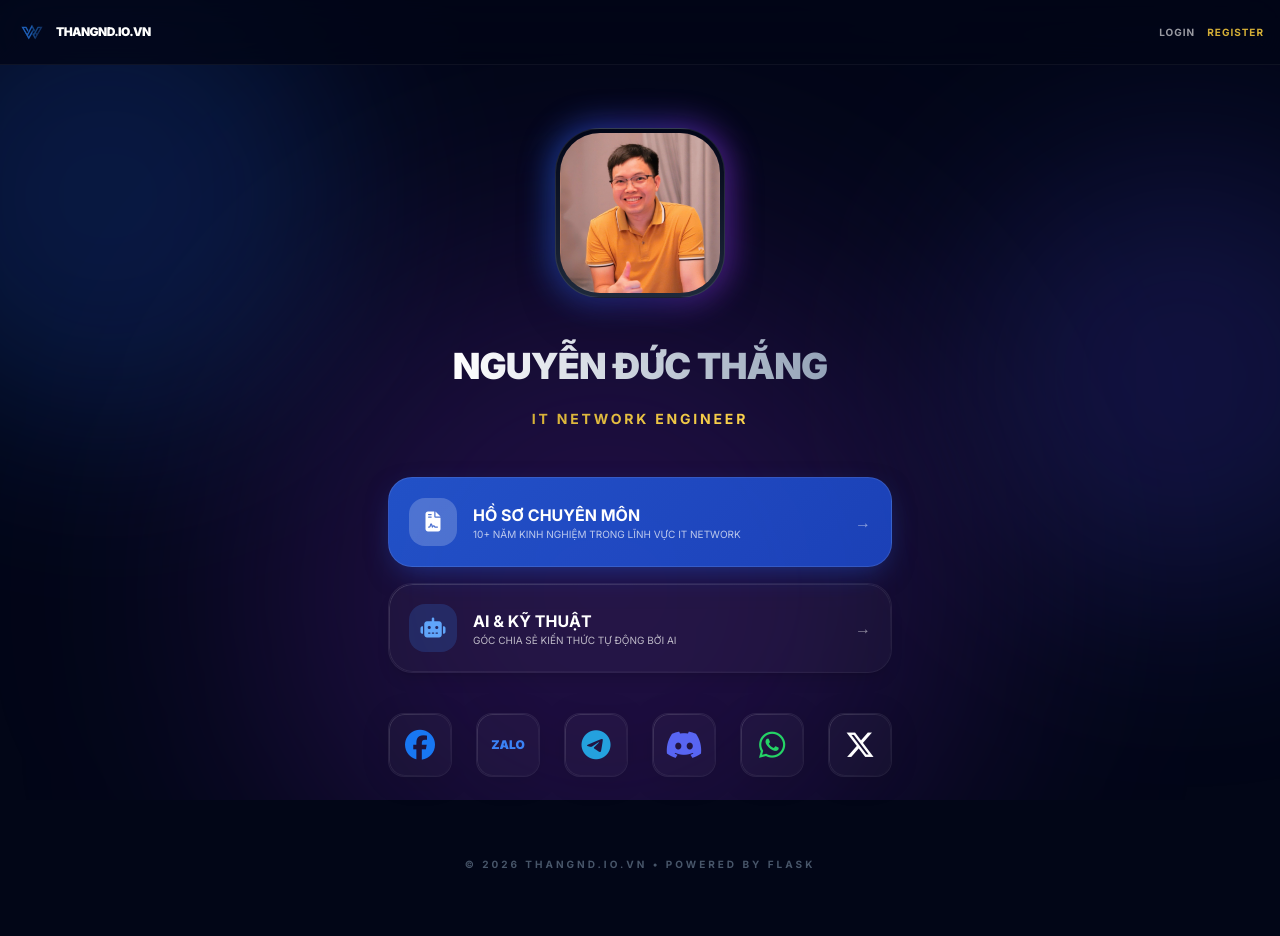
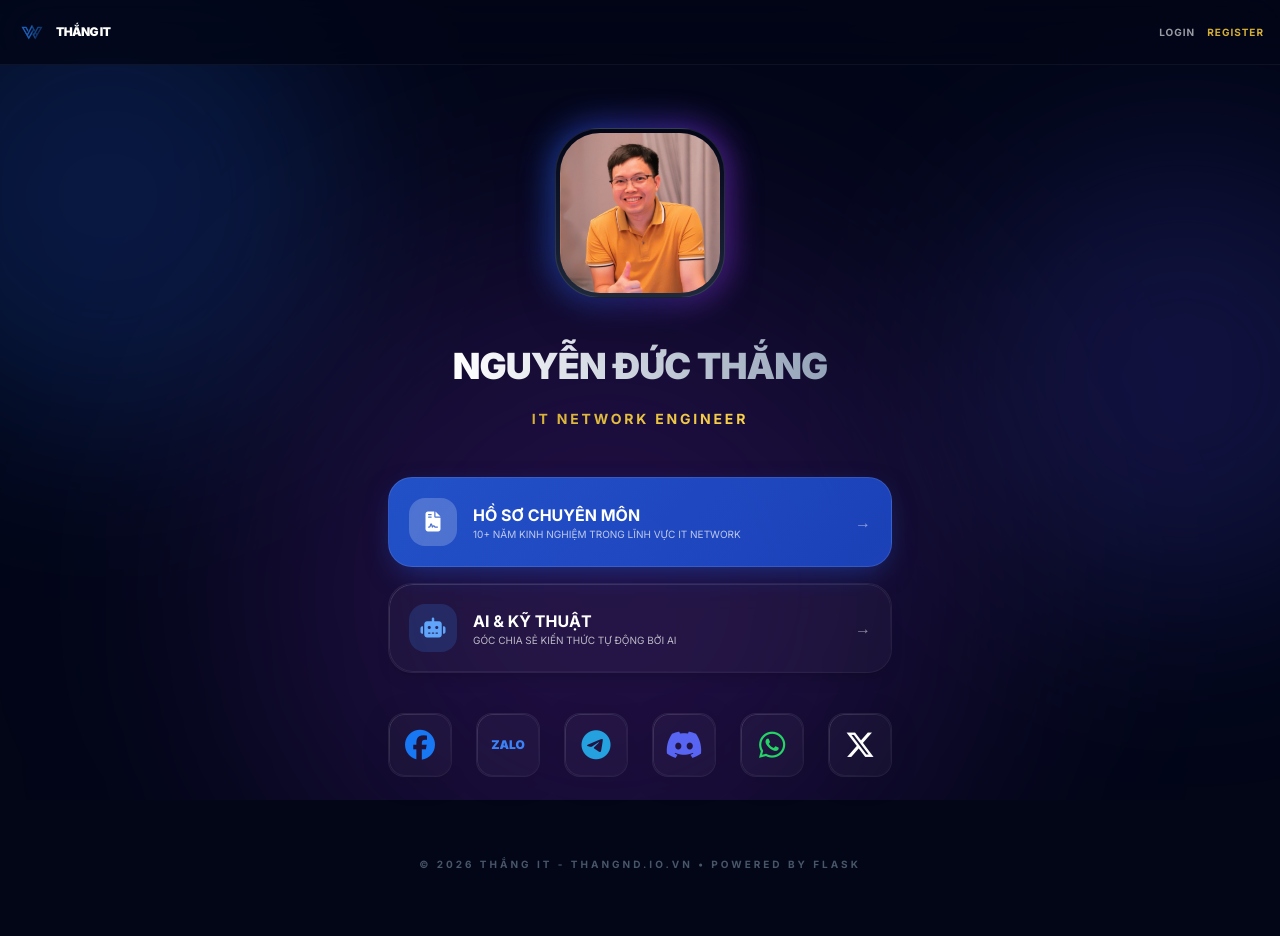
Before and after one commit to ducthangqtm/thangnd.io.vn, a Flask app: page / in a window 1280 px wide. Run offline with Flask 3, Linux system fonts and the light colour scheme; some libraries are stand-ins or nearby versions.

Commit message:
sua serve.py

```diff
--- a/app/blueprints/main/templates/main/index.html
+++ b/app/blueprints/main/templates/main/index.html
@@ -126,7 +126,7 @@
       <div
         class="text-slate-600 text-[10px] font-bold uppercase tracking-[0.3em] text-center"
       >
-        © 2026 THANGND.IO.VN • POWERED BY FLASK
+        © 2026 THẮNG IT - THANGND.IO.VN • POWERED BY FLASK
       </div>
     </div>
   </div>
--- a/app/templates/base.html
+++ b/app/templates/base.html
@@ -4,7 +4,7 @@
     <meta charset="UTF-8" />
     <meta name="viewport" content="width=device-width, initial-scale=1.0" />
 
-    <title>Nguyễn Đức Thắng - IT Network Engineer</title>
+    <title>Thắng IT - Nguyễn Đức Thắng | IT Network Engineer</title>
 
     <meta
       name="description"
@@ -71,7 +71,7 @@
           <span
             class="text-white font-black uppercase tracking-tighter text-[10px] md:text-xs"
           >
-            Thangnd.io.vn
+            Thắng IT
           </span>
         </a>
 
```
